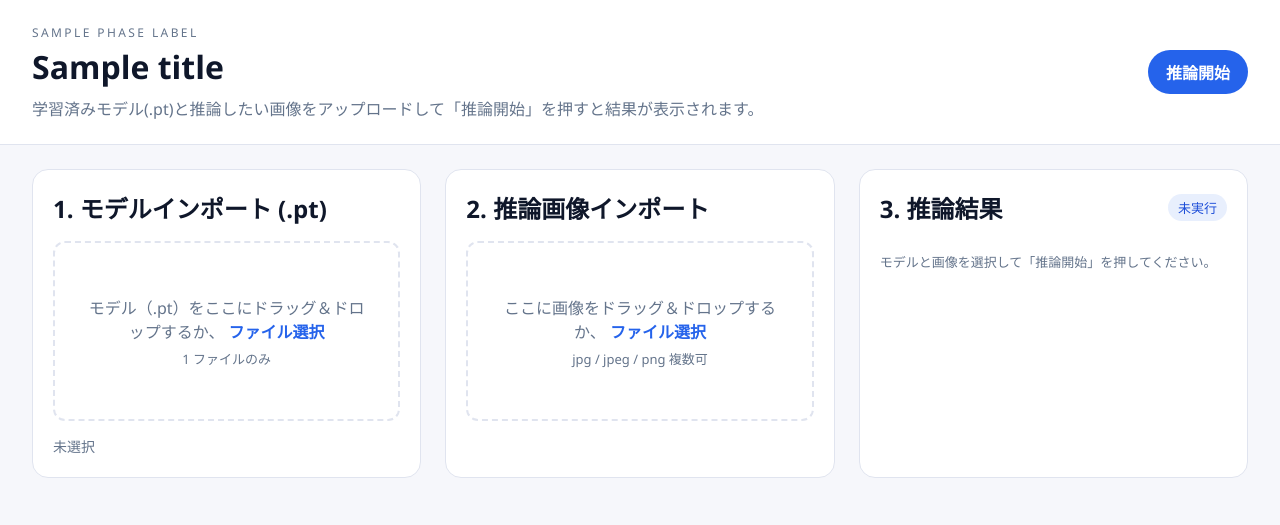
After one commit to ogihaya/YOLO, a Django app: template backend/annotation/templates/annotation/inference.html in a window 1280 px wide. The commit adds this page. Shown: the top 525 px of the page. Run offline with Django 5.2, Linux system fonts and the light colour scheme; the template is opened without the code that fills it: most values are stand-ins (such as "Sample title", 1, 10 or a date in 2020).

Commit message:
inference画面

```diff
--- /dev/null
+++ b/backend/annotation/static/annotation/inference.js
@@ -0,0 +1,346 @@
+(function () {
+  const state = {
+    modelFile: null,
+    images: [],
+    predictions: new Map(),
+    running: false,
+  };
+
+  const modelDropZone = document.getElementById("modelDropZone");
+  const modelInput = document.getElementById("modelInput");
+  const modelMeta = document.getElementById("modelMeta");
+  const imageDropZone = document.getElementById("imageDropZone");
+  const imageInput = document.getElementById("imageInput");
+  const imageList = document.getElementById("imageList");
+  const runButton = document.getElementById("runButton");
+  const inferenceStatus = document.getElementById("inferenceStatus");
+  const resultsContainer = document.getElementById("resultsContainer");
+
+  const palette = [
+    "#ef4444",
+    "#22c55e",
+    "#3b82f6",
+    "#eab308",
+    "#ec4899",
+    "#8b5cf6",
+    "#14b8a6",
+    "#f97316",
+  ];
+
+  function getCsrfToken() {
+    const value = document.cookie
+      .split(";")
+      .map((c) => c.trim())
+      .find((item) => item.startsWith("csrftoken="));
+    return value ? decodeURIComponent(value.split("=")[1]) : "";
+  }
+
+  function formatBytes(bytes) {
+    if (!Number.isFinite(bytes)) return "-";
+    const units = ["B", "KB", "MB", "GB"];
+    let size = bytes;
+    let unitIndex = 0;
+    while (size >= 1024 && unitIndex < units.length - 1) {
+      size /= 1024;
+      unitIndex += 1;
+    }
+    return `${size.toFixed(unitIndex === 0 ? 0 : 1)} ${units[unitIndex]}`;
+  }
+
+  function updateModelMeta() {
+    if (!state.modelFile) {
+      modelMeta.textContent = "未選択";
+      return;
+    }
+    modelMeta.textContent = `${state.modelFile.name} (${formatBytes(
+      state.modelFile.size,
+    )})`;
+  }
+
+  function updateRunButton() {
+    runButton.disabled =
+      !state.modelFile || state.images.length === 0 || state.running;
+  }
+
+  function setStatus(message, variant = "default") {
+    inferenceStatus.textContent = message;
+    inferenceStatus.className = "count-pill";
+    if (variant === "info") inferenceStatus.classList.add("pill-info");
+    if (variant === "danger") inferenceStatus.classList.add("pill-danger");
+    if (variant === "success") inferenceStatus.classList.add("pill-success");
+  }
+
+  function handleModelFiles(files) {
+    if (!files.length) return;
+    const file = files[0];
+    if (!file.name.endsWith(".pt")) {
+      alert(".pt ファイルのみアップロードできます。");
+      return;
+    }
+    state.modelFile = file;
+    updateModelMeta();
+    updateRunButton();
+  }
+
+  function handleImageFiles(files) {
+    const valid = Array.from(files).filter((file) =>
+      file.type.startsWith("image/"),
+    );
+    if (!valid.length) {
+      alert("画像ファイルのみ対応しています。");
+      return;
+    }
+    valid.forEach((file) => {
+      const reader = new FileReader();
+      reader.onload = (event) => {
+        state.images.push({
+          id: crypto.randomUUID(),
+          file,
+          name: file.name,
+          size: file.size,
+          type: file.type,
+          src: event.target?.result,
+        });
+        renderImageList();
+        updateRunButton();
+      };
+      reader.readAsDataURL(file);
+    });
+  }
+
+  function removeImage(id) {
+    state.images = state.images.filter((img) => img.id !== id);
+    state.predictions.delete(id);
+    renderImageList();
+    renderResults();
+    updateRunButton();
+  }
+
+  function renderImageList() {
+    imageList.innerHTML = "";
+    if (!state.images.length) {
+      const empty = document.createElement("p");
+      empty.className = "hint";
+      empty.textContent = "まだ画像がありません。";
+      imageList.appendChild(empty);
+      return;
+    }
+    state.images.forEach((image) => {
+      const card = document.createElement("div");
+      card.className = "image-card";
+      card.innerHTML = `
+        <img src="${image.src}" alt="${image.name}" />
+        <div class="image-card-meta">
+          <strong>${image.name}</strong>
+          <span>${formatBytes(image.size)}</span>
+        </div>
+      `;
+      const removeBtn = document.createElement("button");
+      removeBtn.type = "button";
+      removeBtn.className = "ghost-button";
+      removeBtn.textContent = "削除";
+      removeBtn.addEventListener("click", () => removeImage(image.id));
+      card.appendChild(removeBtn);
+      imageList.appendChild(card);
+    });
+  }
+
+  async function runInference() {
+    if (!state.modelFile || !state.images.length) return;
+    state.running = true;
+    state.predictions.clear();
+    updateRunButton();
+    runButton.textContent = "推論中...";
+    setStatus("推論中...", "info");
+    resultsContainer.innerHTML =
+      '<p class="hint">サーバーで推論を実行しています…</p>';
+
+    const formData = new FormData();
+    formData.append("model", state.modelFile, state.modelFile.name);
+    state.images.forEach((image) => {
+      formData.append("images", image.file, image.name);
+      formData.append("image_ids", image.id);
+    });
+
+    try {
+      const response = await fetch("/api/inference/run/", {
+        method: "POST",
+        headers: {
+          "X-CSRFToken": getCsrfToken(),
+        },
+        body: formData,
+      });
+      if (!response.ok) {
+        const payload = await response.json().catch(() => ({}));
+        throw new Error(payload.error || "推論に失敗しました。");
+      }
+      const payload = await response.json();
+      payload.results.forEach((result) => {
+        state.predictions.set(result.image_id, result);
+      });
+      setStatus(
+        `${payload.results.length} 枚を推論 (${payload.model_filename})`,
+        "success",
+      );
+      renderResults();
+    } catch (error) {
+      console.error(error);
+      resultsContainer.innerHTML = "";
+      setStatus(error.message, "danger");
+      const message = document.createElement("p");
+      message.className = "hint";
+      message.textContent = error.message;
+      resultsContainer.appendChild(message);
+    } finally {
+      state.running = false;
+      runButton.textContent = "推論開始";
+      updateRunButton();
+    }
+  }
+
+  function renderResults() {
+    resultsContainer.innerHTML = "";
+    if (!state.predictions.size) {
+      const empty = document.createElement("p");
+      empty.className = "hint";
+      empty.textContent = "結果はまだありません。";
+      resultsContainer.appendChild(empty);
+      return;
+    }
+
+    state.images.forEach((image) => {
+      const prediction = state.predictions.get(image.id);
+      if (!prediction) return;
+      const card = document.createElement("article");
+      card.className = "result-card";
+
+      const header = document.createElement("div");
+      header.className = "result-card-header";
+      header.innerHTML = `
+        <div>
+          <strong>${image.name}</strong>
+          <p class="hint">${prediction.width}×${prediction.height}</p>
+        </div>
+      `;
+      const saveBtn = document.createElement("button");
+      saveBtn.type = "button";
+      saveBtn.className = "ghost-button";
+      saveBtn.textContent = "結果画像を保存";
+      saveBtn.addEventListener("click", () => downloadResult(image.id));
+      header.appendChild(saveBtn);
+      card.appendChild(header);
+
+      const stage = document.createElement("div");
+      stage.className = "result-stage";
+      const img = document.createElement("img");
+      img.src = image.src;
+      img.alt = image.name;
+      stage.appendChild(img);
+
+      const boxesLayer = document.createElement("div");
+      boxesLayer.className = "boxes-layer";
+      prediction.boxes.forEach((box) => {
+        const color = palette[box.class_id % palette.length];
+        const div = document.createElement("div");
+        div.className = "box";
+        div.style.borderColor = color;
+        div.style.left = `${box.x * 100}%`;
+        div.style.top = `${box.y * 100}%`;
+        div.style.width = `${box.width * 100}%`;
+        div.style.height = `${box.height * 100}%`;
+        const label = document.createElement("div");
+        label.className = "box-label";
+        label.style.backgroundColor = color;
+        label.textContent = `${box.class_name} (${box.score})`;
+        div.appendChild(label);
+        boxesLayer.appendChild(div);
+      });
+      stage.appendChild(boxesLayer);
+      card.appendChild(stage);
+
+      const detections = document.createElement("div");
+      detections.className = "result-detections";
+      prediction.boxes.forEach((box, index) => {
+        const color = palette[box.class_id % palette.length];
+        const row = document.createElement("div");
+        row.className = "detection-row";
+        row.innerHTML = `
+          <span class="swatch" style="background:${color}"></span>
+          <strong>${box.class_name}</strong>
+          <span class="muted">score ${box.score}</span>
+          <span class="muted">(${(box.x * 100).toFixed(1)}%, ${(box.y * 100).toFixed(1)}%)</span>
+        `;
+        detections.appendChild(row);
+      });
+      card.appendChild(detections);
+
+      resultsContainer.appendChild(card);
+    });
+  }
+
+  function downloadResult(imageId) {
+    const prediction = state.predictions.get(imageId);
+    const image = state.images.find((img) => img.id === imageId);
+    if (!prediction || !image) return;
+
+    const canvas = document.createElement("canvas");
+    const ctx = canvas.getContext("2d");
+    const base = new Image();
+    base.onload = () => {
+      canvas.width = base.naturalWidth;
+      canvas.height = base.naturalHeight;
+      ctx.drawImage(base, 0, 0);
+      prediction.boxes.forEach((box) => {
+        const color = palette[box.class_id % palette.length];
+        const x = box.x * canvas.width;
+        const y = box.y * canvas.height;
+        const width = box.width * canvas.width;
+        const height = box.height * canvas.height;
+        ctx.strokeStyle = color;
+        ctx.lineWidth = 4;
+        ctx.strokeRect(x, y, width, height);
+        ctx.fillStyle = color;
+        ctx.font = "bold 24px sans-serif";
+        ctx.fillText(`${box.class_name} (${box.score})`, x + 4, y + 24);
+      });
+      const link = document.createElement("a");
+      link.href = canvas.toDataURL("image/png");
+      link.download = `${image.name.replace(/\.[^.]+$/, "")}_result.png`;
+      link.click();
+    };
+    base.src = image.src;
+  }
+
+  function attachDropHandlers(zone, handler, input) {
+    zone.addEventListener("click", () => input.click());
+    zone.addEventListener("keydown", (evt) => {
+      if (evt.key === "Enter" || evt.key === " ") {
+        evt.preventDefault();
+        input.click();
+      }
+    });
+    ["dragenter", "dragover"].forEach((eventName) => {
+      zone.addEventListener(eventName, (evt) => {
+        evt.preventDefault();
+        zone.classList.add("is-active");
+      });
+    });
+    ["dragleave", "drop"].forEach((eventName) => {
+      zone.addEventListener(eventName, (evt) => {
+        evt.preventDefault();
+        zone.classList.remove("is-active");
+      });
+    });
+    zone.addEventListener("drop", (evt) => {
+      handler(evt.dataTransfer?.files ?? []);
+    });
+    input.addEventListener("change", (evt) => {
+      handler(evt.target?.files ?? []);
+      input.value = "";
+    });
+  }
+
+  attachDropHandlers(modelDropZone, handleModelFiles, modelInput);
+  attachDropHandlers(imageDropZone, handleImageFiles, imageInput);
+  runButton.addEventListener("click", runInference);
+})();
--- a/backend/annotation/static/annotation/styles.css
+++ b/backend/annotation/static/annotation/styles.css
@@ -74,10 +74,35 @@ select {
   padding: 24px 32px 48px;
 }
 
+.inference-layout {
+  display: grid;
+  gap: 24px;
+  padding: 24px 32px 48px;
+  grid-template-columns: repeat(auto-fit, minmax(320px, 1fr));
+}
+
 @media (max-width: 1024px) {
   .layout {
     grid-template-columns: 1fr;
   }
+
+  .inference-layout {
+    grid-template-columns: 1fr;
+  }
+}
+
+.panel {
+  background: var(--surface);
+  border: 1px solid var(--border);
+  border-radius: 16px;
+  padding: 20px;
+  display: flex;
+  flex-direction: column;
+  gap: 16px;
+}
+
+.panel h2 {
+  margin-bottom: 0;
 }
 
 .class-panel {
@@ -194,6 +219,13 @@ select {
   transition: border-color 0.2s, background 0.2s;
 }
 
+.drop-zone.tall {
+  min-height: 180px;
+  display: flex;
+  flex-direction: column;
+  justify-content: center;
+}
+
 .drop-zone.is-active {
   border-color: var(--primary);
   background: rgba(37, 99, 235, 0.08);
@@ -208,6 +240,11 @@ select {
 .formats {
   margin-top: 6px;
   font-size: 13px;
+}
+
+.model-meta {
+  font-size: 14px;
+  color: var(--muted);
 }
 
 .section-header {
@@ -225,10 +262,67 @@ select {
   font-size: 13px;
 }
 
+.count-pill.pill-info {
+  background: rgba(59, 130, 246, 0.15);
+  color: #1d4ed8;
+}
+
+.count-pill.pill-danger {
+  background: rgba(239, 68, 68, 0.15);
+  color: #b91c1c;
+}
+
+.count-pill.pill-success {
+  background: rgba(34, 197, 94, 0.15);
+  color: #15803d;
+}
+
 .image-list {
   display: grid;
   grid-template-columns: repeat(auto-fill, minmax(120px, 1fr));
   gap: 12px;
+}
+
+.image-grid {
+  display: grid;
+  grid-template-columns: repeat(auto-fill, minmax(160px, 1fr));
+  gap: 16px;
+}
+
+.image-card {
+  border: 1px solid var(--border);
+  border-radius: 12px;
+  overflow: hidden;
+  display: flex;
+  flex-direction: column;
+  gap: 8px;
+  position: relative;
+}
+
+.image-card img {
+  width: 100%;
+  height: 120px;
+  object-fit: cover;
+}
+
+.image-card-meta {
+  padding: 0 12px 12px;
+  display: flex;
+  justify-content: space-between;
+  font-size: 13px;
+  color: var(--muted);
+}
+
+.ghost-button {
+  border: none;
+  background: rgba(15, 23, 42, 0.05);
+  color: var(--text);
+  border-radius: 999px;
+  padding: 6px 12px;
+  cursor: pointer;
+  font-size: 13px;
+  align-self: flex-end;
+  margin: 0 12px 12px;
 }
 
 .thumb {
@@ -429,6 +523,63 @@ select {
   width: 100%;
 }
 
+.results-grid {
+  display: grid;
+  grid-template-columns: repeat(auto-fit, minmax(360px, 1fr));
+  gap: 20px;
+}
+
+.result-card {
+  border: 1px solid var(--border);
+  border-radius: 16px;
+  padding: 16px;
+  display: flex;
+  flex-direction: column;
+  gap: 12px;
+  background: var(--surface);
+}
+
+.result-card-header {
+  display: flex;
+  justify-content: space-between;
+  align-items: center;
+}
+
+.result-stage {
+  position: relative;
+  border: 1px solid var(--border);
+  border-radius: 12px;
+  overflow: hidden;
+  background: #0f172a;
+}
+
+.result-stage img {
+  width: 100%;
+  display: block;
+}
+
+.result-stage .boxes-layer {
+  pointer-events: none;
+}
+
+.result-detections {
+  display: flex;
+  flex-direction: column;
+  gap: 8px;
+  font-size: 14px;
+}
+
+.detection-row {
+  display: flex;
+  align-items: center;
+  gap: 8px;
+}
+
+.image-grid .hint,
+.results-grid .hint {
+  grid-column: 1 / -1;
+}
+
 .modal {
   border: none;
   border-radius: 16px;
--- /dev/null
+++ b/backend/annotation/templates/annotation/inference.html
@@ -0,0 +1,81 @@
+{% load static %}
+<!DOCTYPE html>
+<html lang="ja">
+  <head>
+    <meta charset="utf-8" />
+    <meta name="viewport" content="width=device-width, initial-scale=1" />
+    <title>{{ title }}</title>
+    <link rel="stylesheet" href="{% static 'annotation/styles.css' %}" />
+    <script defer src="{% static 'annotation/inference.js' %}"></script>
+  </head>
+  <body>
+    <header class="page-header">
+      <div>
+        <p class="page-kicker">{{ phase_label }}</p>
+        <h1>{{ title }}</h1>
+        <p class="page-subtitle">
+          学習済みモデル(.pt)と推論したい画像をアップロードして「推論開始」を押すと結果が表示されます。
+        </p>
+      </div>
+      <button id="runButton" class="primary" type="button" disabled>
+        推論開始
+      </button>
+    </header>
+
+    <main class="inference-layout">
+      <section class="panel">
+        <h2>1. モデルインポート (.pt)</h2>
+        <div
+          id="modelDropZone"
+          class="drop-zone tall"
+          role="button"
+          tabindex="0"
+          aria-label=".pt ファイルをドラッグ＆ドロップしてください"
+        >
+          <p>
+            モデル（.pt）をここにドラッグ＆ドロップするか、
+            <span class="link-like">ファイル選択</span>
+          </p>
+          <p class="formats">1 ファイルのみ</p>
+        </div>
+        <input id="modelInput" type="file" accept=".pt" hidden />
+        <div id="modelMeta" class="model-meta hint">未選択</div>
+      </section>
+
+      <section class="panel">
+        <h2>2. 推論画像インポート</h2>
+        <div
+          id="imageDropZone"
+          class="drop-zone tall"
+          role="button"
+          tabindex="0"
+          aria-label="推論画像をドラッグ＆ドロップしてください"
+        >
+          <p>
+            ここに画像をドラッグ＆ドロップするか、
+            <span class="link-like">ファイル選択</span>
+          </p>
+          <p class="formats">jpg / jpeg / png 複数可</p>
+        </div>
+        <input
+          id="imageInput"
+          type="file"
+          accept="image/png,image/jpeg"
+          multiple
+          hidden
+        />
+        <div id="imageList" class="image-grid"></div>
+      </section>
+
+      <section class="panel">
+        <div class="section-header">
+          <h2>3. 推論結果</h2>
+          <span id="inferenceStatus" class="count-pill">未実行</span>
+        </div>
+        <div id="resultsContainer" class="results-grid">
+          <p class="hint">モデルと画像を選択して「推論開始」を押してください。</p>
+        </div>
+      </section>
+    </main>
+  </body>
+</html>
--- a/backend/annotation/urls.py
+++ b/backend/annotation/urls.py
@@ -14,4 +14,14 @@ urlpatterns = [
         views.val_annotation_view,
         name="val-annotation",
     ),
+    path(
+        "inference/",
+        views.inference_view,
+        name="inference-view",
+    ),
+    path(
+        "inference/run/",
+        views.run_inference,
+        name="run-inference",
+    ),
 ]
--- a/backend/requirements.txt
+++ b/backend/requirements.txt
@@ -1,3 +1,4 @@
 Django==5.0.6
 djangorestframework==3.15.1
 gunicorn==21.2.0
+Pillow==10.3.0
```
Also changed, not shown: Requirement.md (+1 -1 lines), backend/annotation/services/yolov9_adapter.py (added, +67 -0 lines), backend/annotation/views.py (+59 -1 lines), README.md, backend/annotation/services/__init__.py (added), 1 other file.
